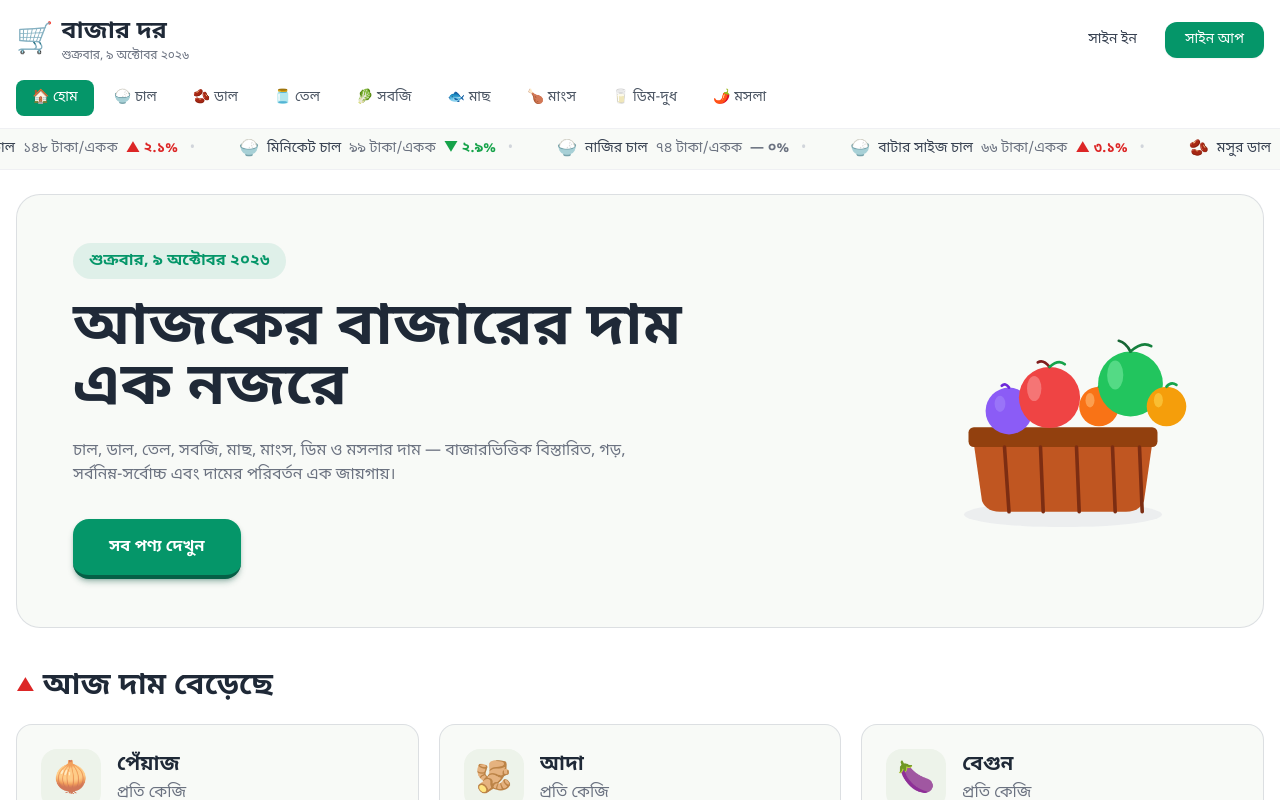
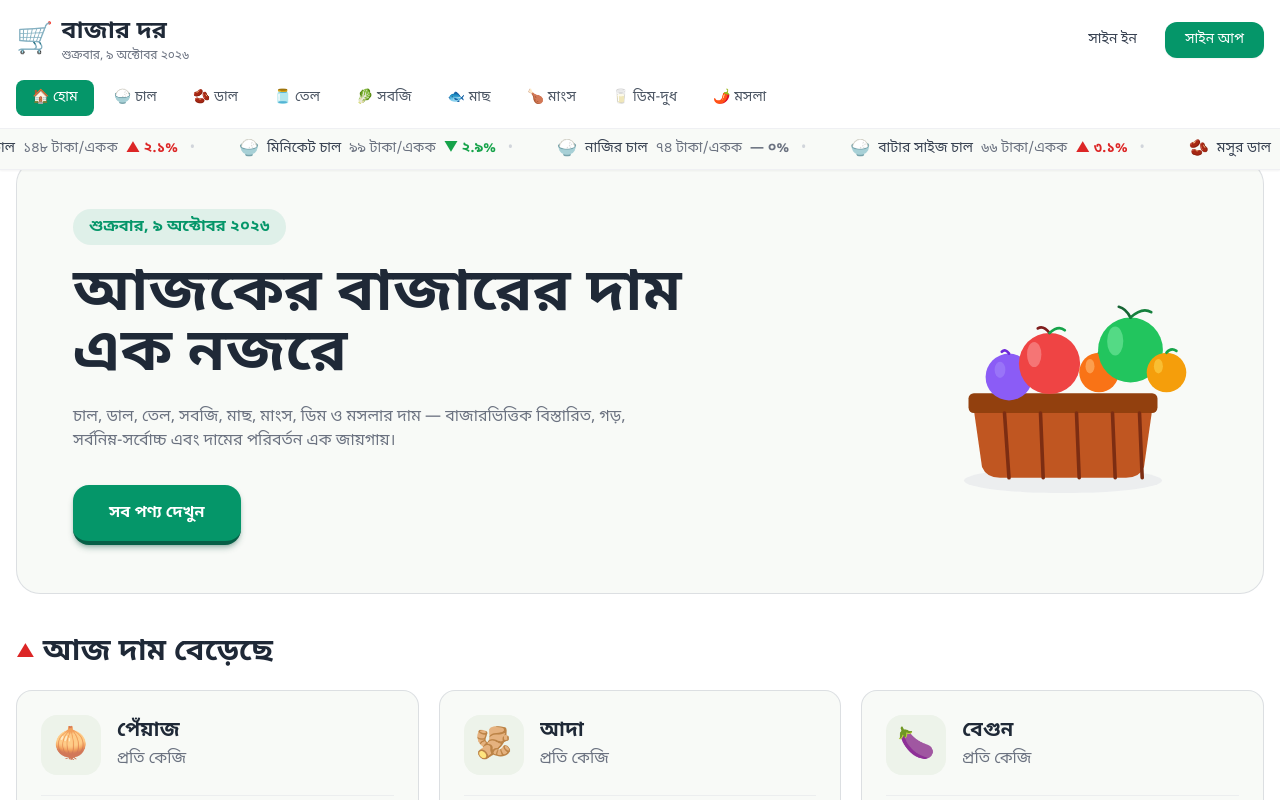
Before and after one commit to ferduslabs/B14-A7-BazarDor, a Next.js app: page / in a window 1280 px wide. Shown: the top 800 px of the page. Built offline with nearby package versions, Linux system fonts and the light colour scheme.

Commit message:
Fix sticky header using fixed positioning

```diff
--- a/app/layout.js
+++ b/app/layout.js
@@ -28,14 +28,18 @@ export const metadata = {
 export default function RootLayout({ children }) {
   return (
     <html lang="bn">
-      <body className="min-h-screen flex flex-col bg-bazar-bg">
+      <body className="min-h-screen bg-bazar-bg">
         <AuthProvider>
-          {/* Sticky header: navbar + ticker stay on top */}
-          <div className="sticky top-0 z-50 bg-bazar-bg/95 backdrop-blur-sm border-b border-gray-200/60">
+          {/* Fixed header: navbar + ticker always on top */}
+          <div className="fixed top-0 left-0 right-0 z-50 bg-bazar-bg/95 backdrop-blur-md border-b border-gray-200/60 shadow-sm">
             <Navbar />
             <PriceTicker products={products} />
           </div>
-          <main className="flex-1">{children}</main>
+
+          {/* Spacer to push content below fixed header */}
+          <div className="h-[120px] md:h-[136px]"></div>
+
+          <main>{children}</main>
           <Footer />
           <Toaster
             position="top-right"
```
